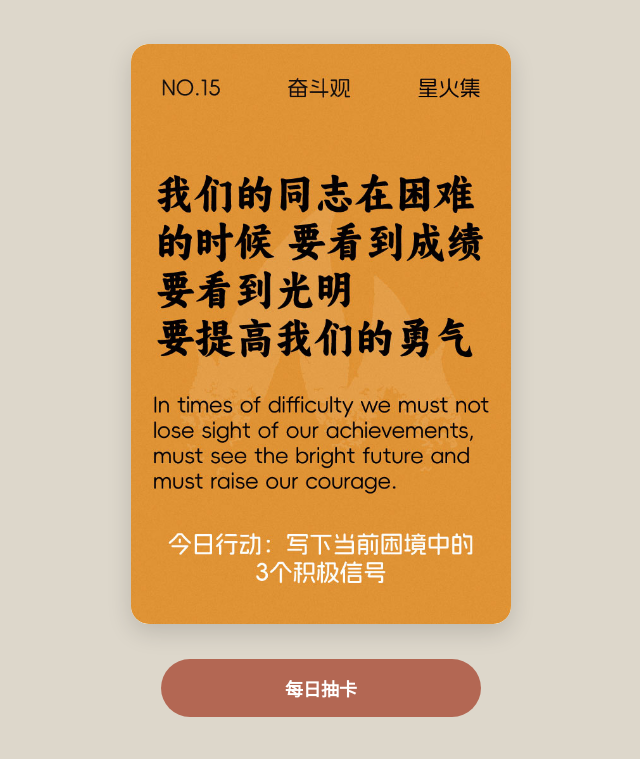
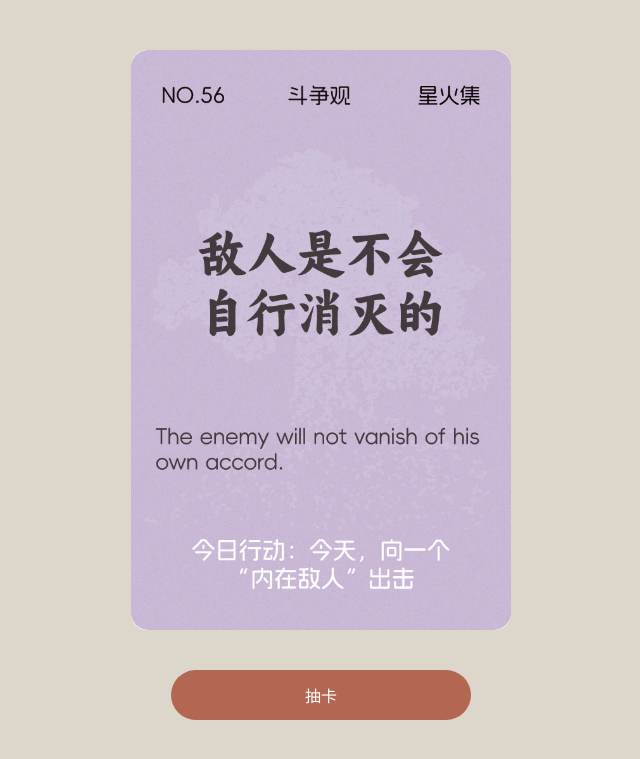
Before and after one commit to xinghuoji/card, a plain HTML site: page index.html in a window 1280 px wide. Shown: the whole page, without its empty margins (319-959 px from the left). Drawn offline with Linux system fonts and the light colour scheme.

Commit message:
Update index.html

```diff
--- a/index.html
+++ b/index.html
@@ -3,218 +3,98 @@
 <head>
     <meta charset="UTF-8">
     <meta name="viewport" content="width=device-width, initial-scale=1.0, user-scalable=no">
-    <title>星火集卡牌</title>
+    <title>卡牌</title>
     <style>
         * {
             margin: 0;
             padding: 0;
             box-sizing: border-box;
         }
-
         body {
             background: #ddd7cb;
-            display: flex;
-            flex-direction: column;
-            align-items: center;
-            justify-content: center;
-            min-height: 100vh;
+            text-align: center;
             padding: 20px;
-            font-family: system-ui, -apple-system, sans-serif;
-            touch-action: manipulation;
-            -webkit-tap-highlight-color: transparent;
         }
-
-        #card-box {
-            width: 82vw;
+        #card {
+            width: 90%;
             max-width: 380px;
-            border-radius: 18px;
-            overflow: hidden;
-            box-shadow: 0 8px 25px rgba(0, 0, 0, 0.15);
-            margin-bottom: 35px;
-            background: #f2eddb;
-            position: relative;
+            margin: 30px auto;
+            border-radius: 16px;
+            display: block;
         }
-
-        #card-box::before {
-            content: "加载中...";
-            position: absolute;
-            top: 50%;
-            left: 50%;
-            transform: translate(-50%, -50%);
-            color: #b36753;
-            font-size: 18px;
-            font-weight: bold;
-            z-index: 1;
-            opacity: 0;
-            transition: opacity 0.2s;
-        }
-
-        #card-box.loading::before {
-            opacity: 1;
-        }
-
-        #card-img {
-            width: 100%;
-            height: auto;
-            display: block;
-            position: relative;
-            z-index: 2;
-            opacity: 0;
-            transition: opacity 0.4s ease;
-        }
-
-        #card-img.loaded {
-            opacity: 1;
-        }
-
-        #draw-btn {
-            width: 82vw;
-            max-width: 320px;
-            height: 58px;
+        button {
+            width: 80%;
+            max-width: 300px;
+            height: 50px;
             background: #B36753;
-            color: #fff;
+            color: white;
             border: none;
             border-radius: 30px;
-            font-size: 18px;
-            font-weight: bold;
-            cursor: pointer;
-            transition: background 0.2s, transform 0.1s;
+            font-size: 16px;
+            margin-top: 10px;
         }
-
-        #draw-btn:active {
-            transform: scale(0.96);
+        button:disabled {
+            background: #999;
         }
-
-        #draw-btn:disabled {
-            background: #999;
-            cursor: not-allowed;
-            color: #eee;
-        }
-
-        .tips {
-            margin-top: 15px;
-            font-size: 16px;
+        .tip {
+            margin-top: 10px;
             color: #B36753;
-            font-weight: bold;
-            text-align: center;
-            min-height: 24px;
+            font-size: 14px;
         }
     </style>
 </head>
 <body>
-    <div id="card-box">
-        <img id="card-img" src="" alt="卡牌图片">
-    </div>
-    <button id="draw-btn">每日抽卡</button>
-    <div class="tips" id="tips"></div>
 
-    <script>
-        // 配置
-        const prefix = "https://cdn.jsdelivr.net/gh/xinghuoji/card@main/";
-        const totalCards = 15; // 按你实际卡牌数量修改
-        const maxDailyDraws = 3;
+<img id="card">
+<button id="btn">抽卡</button>
+<div class="tip" id="tip"></div>
 
-        // 缓存与状态
-        const cardImageCache = new Map();
-        let isLoading = false;
+<script>
+// 基础配置
+const total = 56;
+const max = 3;
 
-        // 工具：生成图片路径
-        function getCardUrl(num) {
-            const padded = num < 10 ? `0${num}` : `${num}`;
-            return `${prefix}${padded}.jpg`;
-        }
+// 读取今天日期
+let now = new Date().toISOString().split('T')[0];
+let save = JSON.parse(localStorage.getItem('draw')) || { date: now, num: 0 };
 
-        // 预加载并缓存图片
-        function preloadCard(num) {
-            const url = getCardUrl(num);
-            if (cardImageCache.has(url)) {
-                return Promise.resolve(cardImageCache.get(url));
-            }
-            return new Promise((resolve, reject) => {
-                const img = new Image();
-                img.src = url;
-                img.onload = () => {
-                    cardImageCache.set(url, img);
-                    resolve(img);
-                };
-                img.onerror = reject;
-            });
-        }
+// 如果是新的一天，重置次数
+if (save.date !== now) {
+    save = { date: now, num: 0 };
+    localStorage.setItem('draw', JSON.stringify(save));
+}
 
-        // 显示卡牌
-        async function showCard(num) {
-            const cardBox = document.getElementById("card-box");
-            const cardImg = document.getElementById("card-img");
-            const tips = document.getElementById("tips");
+let img = document.getElementById('card');
+let btn = document.getElementById('btn');
+let tip = document.getElementById('tip');
 
-            cardBox.classList.add("loading");
-            cardImg.classList.remove("loaded");
-            isLoading = true;
+// 显示随机卡牌
+function show() {
+    let r = Math.floor(Math.random() * total) + 1;
+    let file = (r < 10 ? '0' : '') + r + '.jpg';
+    img.src = file;
+}
 
-            try {
-                const img = await preloadCard(num);
-                cardImg.src = img.src;
-                cardImg.onload = () => {
-                    cardImg.classList.add("loaded");
-                    cardBox.classList.remove("loading");
-                    isLoading = false;
-                };
-            } catch (err) {
-                tips.textContent = "图片加载失败，请重试";
-                cardBox.classList.remove("loading");
-                isLoading = false;
-            }
-        }
+// 第一次打开就显示
+show();
 
-        // 每日次数限制
-        function getDrawRecord() {
-            const stored = localStorage.getItem("dailyDrawRecord");
-            if (!stored) return { date: null, count: 0 };
-            return JSON.parse(stored);
-        }
+// 按钮状态
+if (save.num >= max) {
+    btn.disabled = true;
+    tip.innerText = '今日已抽3次';
+}
 
-        function setDrawRecord(record) {
-            localStorage.setItem("dailyDrawRecord", JSON.stringify(record));
-        }
-
-        const today = new Date().toISOString().split("T")[0];
-        let drawRecord = getDrawRecord();
-
-        if (drawRecord.date !== today) {
-            drawRecord = { date: today, count: 0 };
-            setDrawRecord(drawRecord);
-        }
-
-        // 初始化按钮状态
-        const drawBtn = document.getElementById("draw-btn");
-        const tips = document.getElementById("tips");
-
-        if (drawRecord.count >= maxDailyDraws) {
-            drawBtn.disabled = true;
-            tips.textContent = "今日次数已用完";
-        }
-
-        // 首次加载一张随机卡
-        const initialNum = Math.floor(Math.random() * totalCards) + 1;
-        showCard(initialNum);
-
-        // 抽卡按钮逻辑（防抖）
-        drawBtn.addEventListener("click", async () => {
-            if (isLoading || drawRecord.count >= maxDailyDraws) return;
-
-            const nextNum = Math.floor(Math.random() * totalCards) + 1;
-            await showCard(nextNum);
-
-            drawRecord.count += 1;
-            setDrawRecord(drawRecord);
-
-            if (drawRecord.count >= maxDailyDraws) {
-                drawBtn.disabled = true;
-                tips.textContent = "今日次数已用完";
-            } else {
-                tips.textContent = "";
-            }
-        });
-    </script>
+// 点击抽卡
+btn.onclick = function () {
+    if (save.num >= max) return;
+    show();
+    save.num++;
+    localStorage.setItem('draw', JSON.stringify(save));
+    if (save.num >= max) {
+        btn.disabled = true;
+        tip.innerText = '今日已抽3次';
+    }
+};
+</script>
 </body>
 </html>
```
